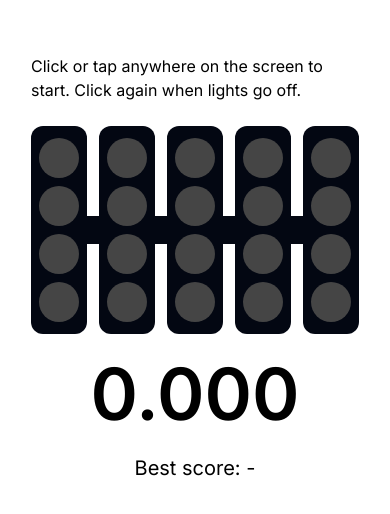
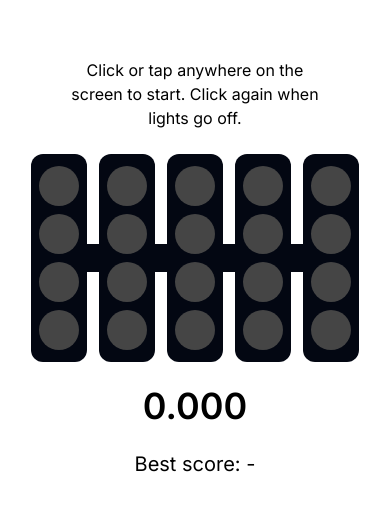
Before and after one commit to daniarnaizg/jumpstart-f1, a Next.js app: page / in a window 390 px wide. Shown: the part 166-680 px from the top of the page. Built offline with nearby package versions, Linux system fonts and the light colour scheme.

Commit message:
fixed text centerings and responsiveness

```diff
--- a/src/app/page.js
+++ b/src/app/page.js
@@ -2,7 +2,7 @@ import F1TrafficLights from '../components/F1TrafficLights';
 
 export default function Home() {
   return (
-    <main className="flex min-h-screen flex-col items-center justify-center p-24">
+    <main className="flex min-h-screen flex-col items-center justify-center">
         <F1TrafficLights />
     </main>
   );
--- a/src/components/F1TrafficLights.jsx
+++ b/src/components/F1TrafficLights.jsx
@@ -106,7 +106,7 @@ const F1TrafficLights = () => {
 
 
     return (<div className="flex flex-col items-center justify-center">
-        <p className="mt-6 text-m font-normal mb-6">Click or tap anywhere on the screen to start. Click again when
+        <p className="mt-6 w-2/3 text-m text-center font-normal mb-6">Click or tap anywhere on the screen to start. Click again when
             lights go off.
         </p>
         <div className="flex items-center justify-center">
@@ -116,7 +116,7 @@ const F1TrafficLights = () => {
             </React.Fragment>))}
         </div>
         {placeholder &&
-            <p className={`mt-6 text-7xl font-semibold ${textChanged ? 'transform transition-transform duration-200 scale-110' : ''}`}>{placeholder}</p>}
+            <p className={`mt-6 w-3/4 text-4xl lg:text-6xl text-center font-semibold ${textChanged ? 'transform transition-transform duration-200 scale-110' : ''}`}>{placeholder}</p>}
         <p className="mt-6 text-xl font-normal">Best score: {bestTime ? bestTime : '-'}</p>
     </div>);
 };
```
